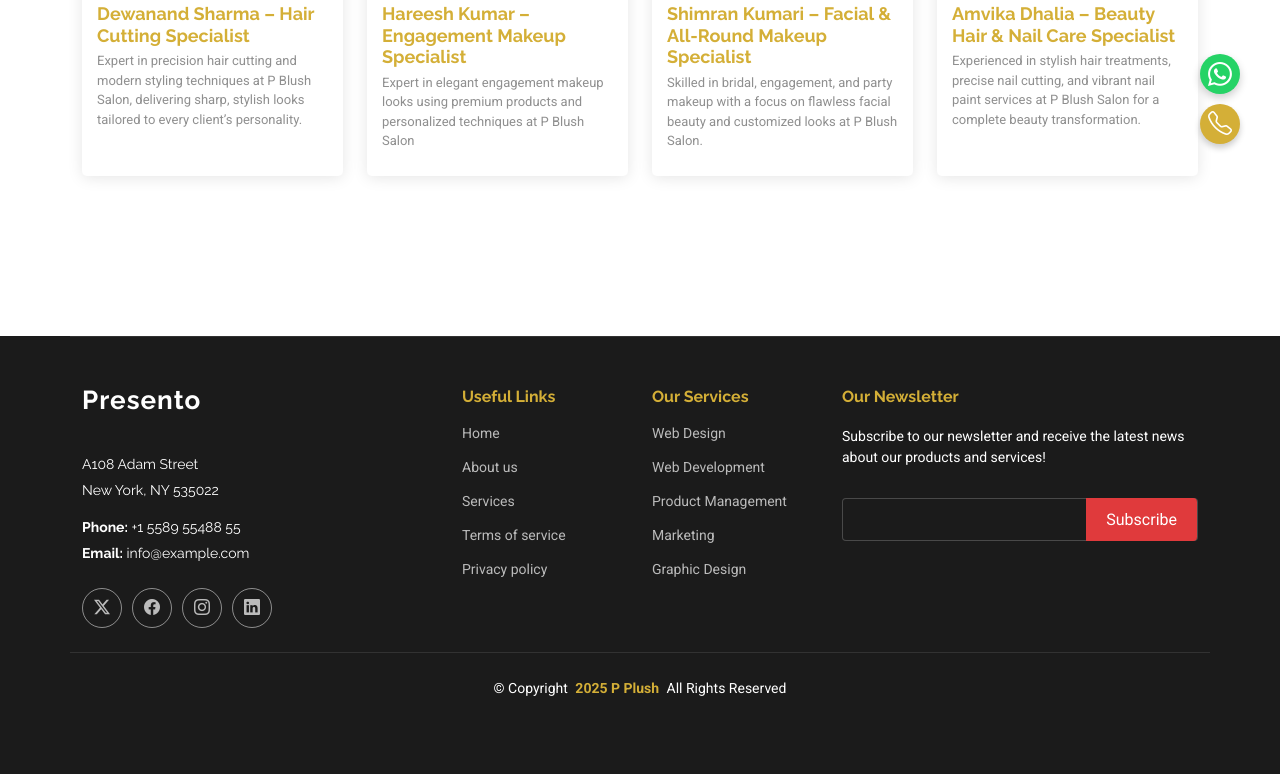
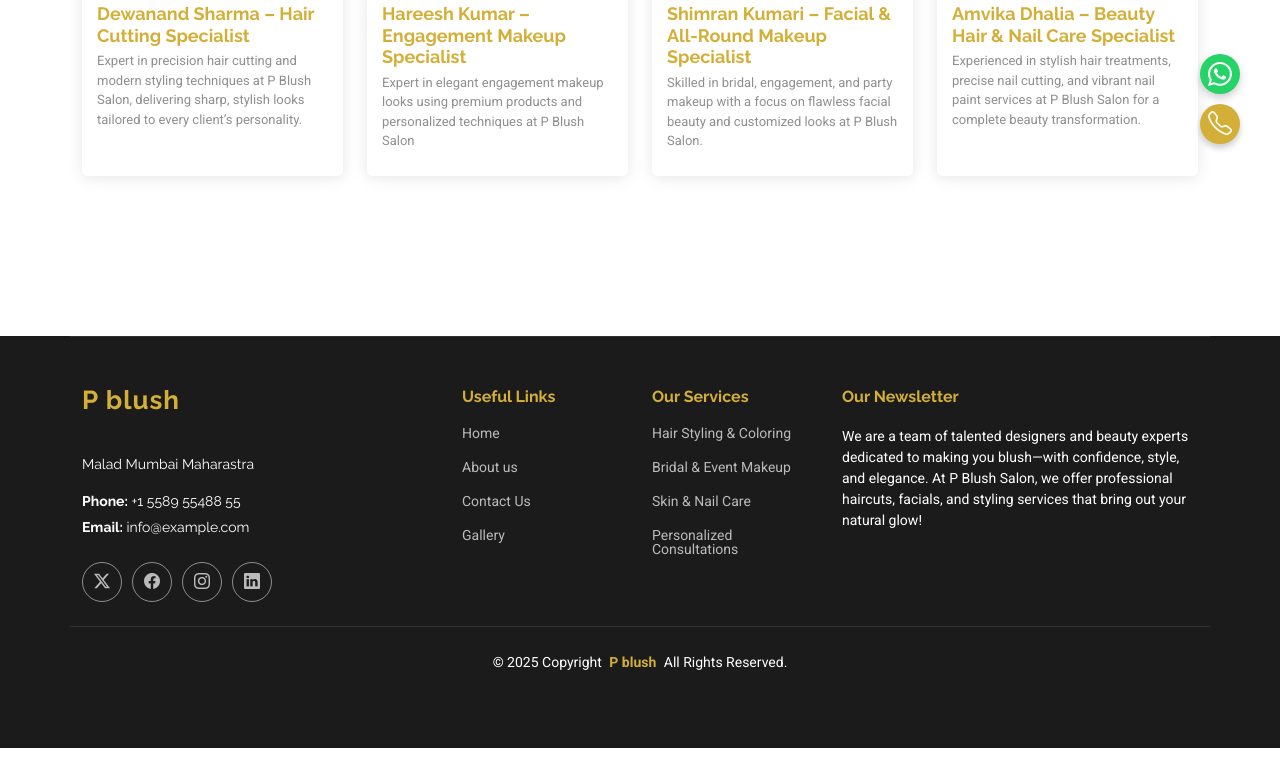
Before and after one commit to dewanandsharma/pblushsalon-frontend-service, a plain HTML site: page team.html in a window 1280 px wide. Shown: the part 616-1390 px from the top of the page. After the commit the page ends 1364 px from the top, so only its background shows below. Drawn offline with Linux system fonts and the light colour scheme.

Commit message:
added commit footer page

```diff
--- a/team.html
+++ b/team.html
@@ -169,17 +169,18 @@
 
     </main>
 
+
   <footer id="footer" class="footer dark-background">
 
     <div class="container footer-top">
       <div class="row gy-4">
         <div class="col-lg-4 col-md-6 footer-about">
           <a href="index.html" class="logo d-flex align-items-center">
-                        <span class="sitename">Presento</span>
+            <span class="sitename" style="color: #D4AF37;">P blush</span>
           </a>
           <div class="footer-contact pt-3">
-                        <p>A108 Adam Street</p>
-                        <p>New York, NY 535022</p>
+            <p>Malad Mumbai Maharastra</p>
+            <!-- <p>Maharastra</p> -->
             <p class="mt-3"><strong>Phone:</strong> <span>+1 5589 55488 55</span></p>
             <p><strong>Email:</strong> <span>info@example.com</span></p>
           </div>
@@ -196,42 +197,43 @@
           <ul>
             <li><a href="#">Home</a></li>
             <li><a href="#">About us</a></li>
-                        <li><a href="#">Services</a></li>
-                        <li><a href="#">Terms of service</a></li>
-                        <li><a href="#">Privacy policy</a></li>
+            <li><a href="#">Contact Us</a></li>
+            <li><a href="#">Gallery</a></li>
+
           </ul>
         </div>
 
         <div class="col-lg-2 col-md-3 footer-links">
           <h4>Our Services</h4>
           <ul>
-                        <li><a href="#">Web Design</a></li>
-                        <li><a href="#">Web Development</a></li>
-                        <li><a href="#">Product Management</a></li>
-                        <li><a href="#">Marketing</a></li>
-                        <li><a href="#">Graphic Design</a></li>
+            <li><a href="#">Hair Styling & Coloring</a></li>
+            <li><a href="#">Bridal & Event Makeup</a></li>
+            <li><a href="#">Skin & Nail Care</a></li>
+            <li><a href="#">Personalized Consultations</a></li>
+
           </ul>
         </div>
 
         <div class="col-lg-4 col-md-12 footer-newsletter">
           <h4>Our Newsletter</h4>
-                    <p>Subscribe to our newsletter and receive the latest news about our products and services!</p>
-                    <form action="forms/newsletter.php" method="post" class="php-email-form">
-                        <div class="newsletter-form"><input type="email" name="email"><input type="submit"
-                                value="Subscribe"></div>
+          <p>We are a team of talented designers and beauty experts dedicated to making you blush—with confidence,
+            style, and elegance. At P Blush Salon, we offer professional haircuts, facials, and styling services that
+            bring out your natural glow!</p>
+          <!-- <form action="forms/newsletter.php" method="post" class="php-email-form">
+            <div class="newsletter-form"><input type="email" name="email"><input type="submit" value="Subscribe"></div>
             <div class="loading">Loading</div>
             <div class="error-message"></div>
             <div class="sent-message">Your subscription request has been sent. Thank you!</div>
-                    </form>
+          </form> -->
         </div>
 
       </div>
     </div>
 
     <div class="container copyright text-center mt-4">
-            <p>© <span>Copyright</span> <strong class="px-1 sitename">2025 P Plush</strong> <span>All Rights
-                    Reserved</span>
+      <p>© 2025 <span>Copyright</span> <strong class="px-1 sitename">P blush</strong> <span>All Rights Reserved.</span>
       </p>
+    </div>
     </div>
 
   </footer>
```
Also changed, not shown: about.html (+2 -2 lines), contact.html (+2 -2 lines), gallery.html (+2 -2 lines), index.html (+1 -1 lines), services.html (+2 -2 lines). Lines whose indentation alone changed are shown as unchanged.
